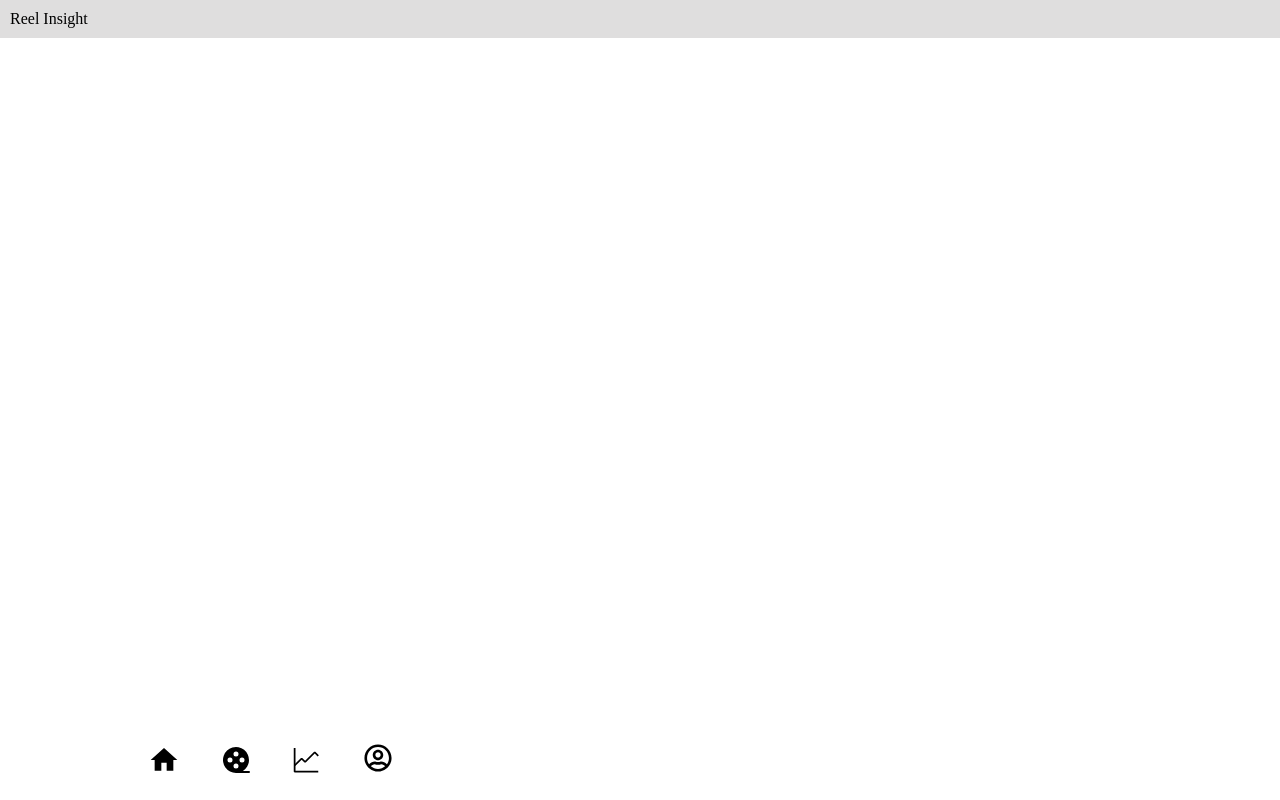
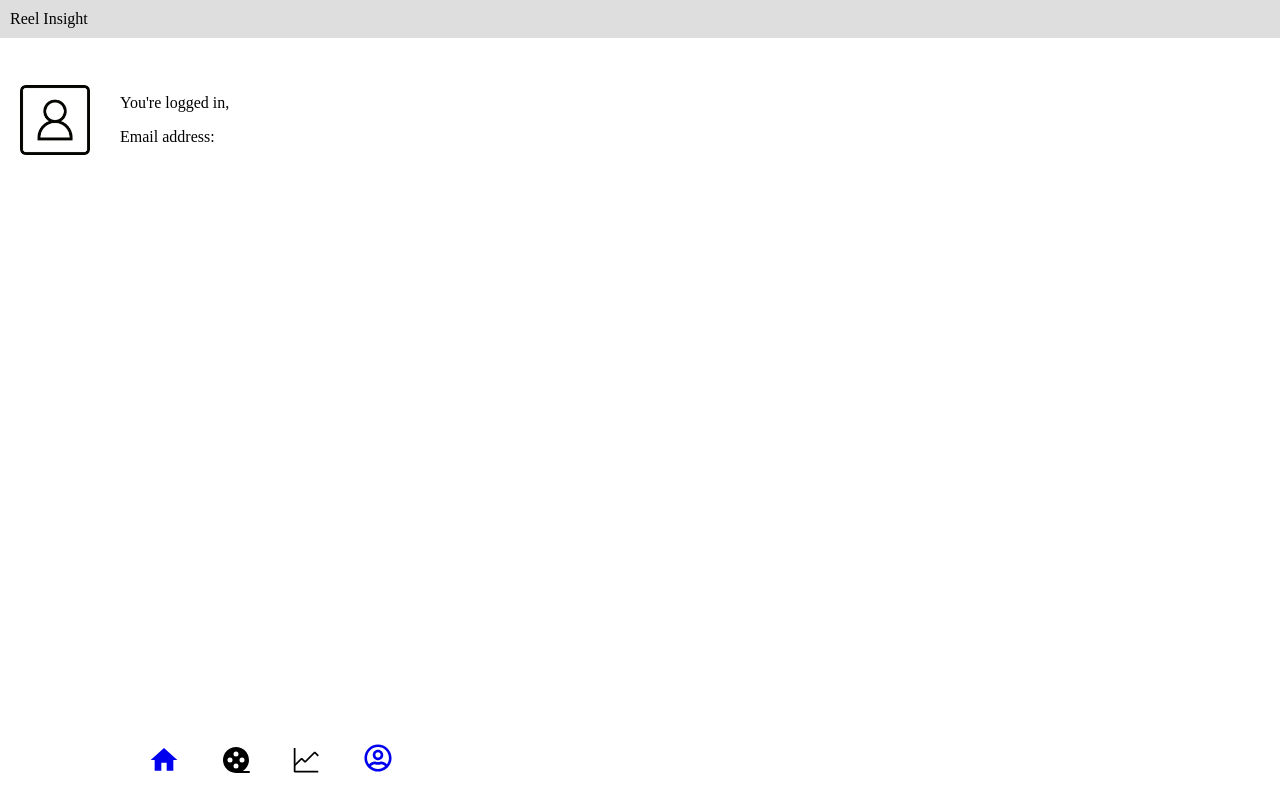
Before and after one commit to Always-Serving-Code/Reel-Insight-V2.0, a React (Vite) app: page /user in a window 1280 px wide. Before the commit this address had no page. Built offline with nearby package versions, Linux system fonts and the light colour scheme; no server answers.

Commit message:
Add userAccountPage and css module

```diff
--- a/src/App.tsx
+++ b/src/App.tsx
@@ -2,9 +2,10 @@ import { Route, Routes } from "react-router";
 import "./App.css";
 import Header from "./components/Header";
 import LogIn from "./components/LogIn";
-import SignUp from "./components/SignUp"
+import SignUp from "./components/SignUp";
 import Homepage from "./components/Homepage";
 import Navbar from "./components/Navbar";
+import UserAccountPage from "./components/UserAccountPage";
 
 function App() {
   return (
@@ -15,10 +16,10 @@ function App() {
         <Route path="/signup" element={<SignUp />} />
         <Route path="/login" element={<LogIn />} />
         <Route path="/login/home" element={<Homepage />} />
+        <Route path="/user" element={<UserAccountPage />} />
       </Routes>
       <Navbar />
     </main>
-
   );
 }
 
--- a/src/components/Navbar.tsx
+++ b/src/components/Navbar.tsx
@@ -3,14 +3,20 @@ import { PiFilmReelFill } from "react-icons/pi";
 import { VscGraphLine } from "react-icons/vsc";
 import { FaRegUserCircle } from "react-icons/fa";
 import styles from "../css modules/Navbar.module.css";
+import { Link } from "react-router-dom";
 
 export default function Navbar() {
   return (
     <nav className={styles.icons}>
-      <MdHome className={styles.home} />
+      <Link to="/">
+        <MdHome className={styles.home} />
+      </Link>
       <PiFilmReelFill className={styles.film} />
       <VscGraphLine className={styles.graph} />
-      <FaRegUserCircle className={styles.user} />
+
+      <Link to="/user">
+        <FaRegUserCircle className={styles.user} />
+      </Link>
     </nav>
   );
 }
--- a/src/components/UserAccountPage.tsx
+++ b/src/components/UserAccountPage.tsx
@@ -1,3 +1,25 @@
+import axios from "axios";
+import styles from "../css modules/UserAccountPage.module.css";
+import { useEffect, useState } from "react";
+import avatar from "../assets/images/people.png";
+
 export default function UserAccountPage() {
-  return <div></div>;
+  const [userData, setUserData] = useState("");
+
+  useEffect(() => {
+    axios
+      .get("https://be-film-stat-app.onrender.com/api/users/5")
+      .then(({ data }) => setUserData(data.user))
+      .catch((err) => console.log(err));
+  }, []);
+
+  return (
+    <div className={styles.container}>
+      <img className={styles.avatar} src={avatar} alt="Avatar image" />
+      <section className={styles.info}>
+        <p>You're logged in, {userData.username} </p>
+        <p>Email address: {userData.email}</p>
+      </section>
+    </div>
+  );
 }
--- /dev/null
+++ b/src/css modules/UserAccountPage.module.css
@@ -0,0 +1,17 @@
+.container {
+  display: flex;
+  justify-content: start;
+  align-items: center;
+  margin-top: 20px;
+}
+
+.info {
+  margin: 20px;
+}
+
+.avatar {
+  max-width: 70px;
+  text-align: left;
+  padding: 10px;
+  margin-left: 10px;
+}
```
Also changed, not shown: src/assets/images/people.png (added).
